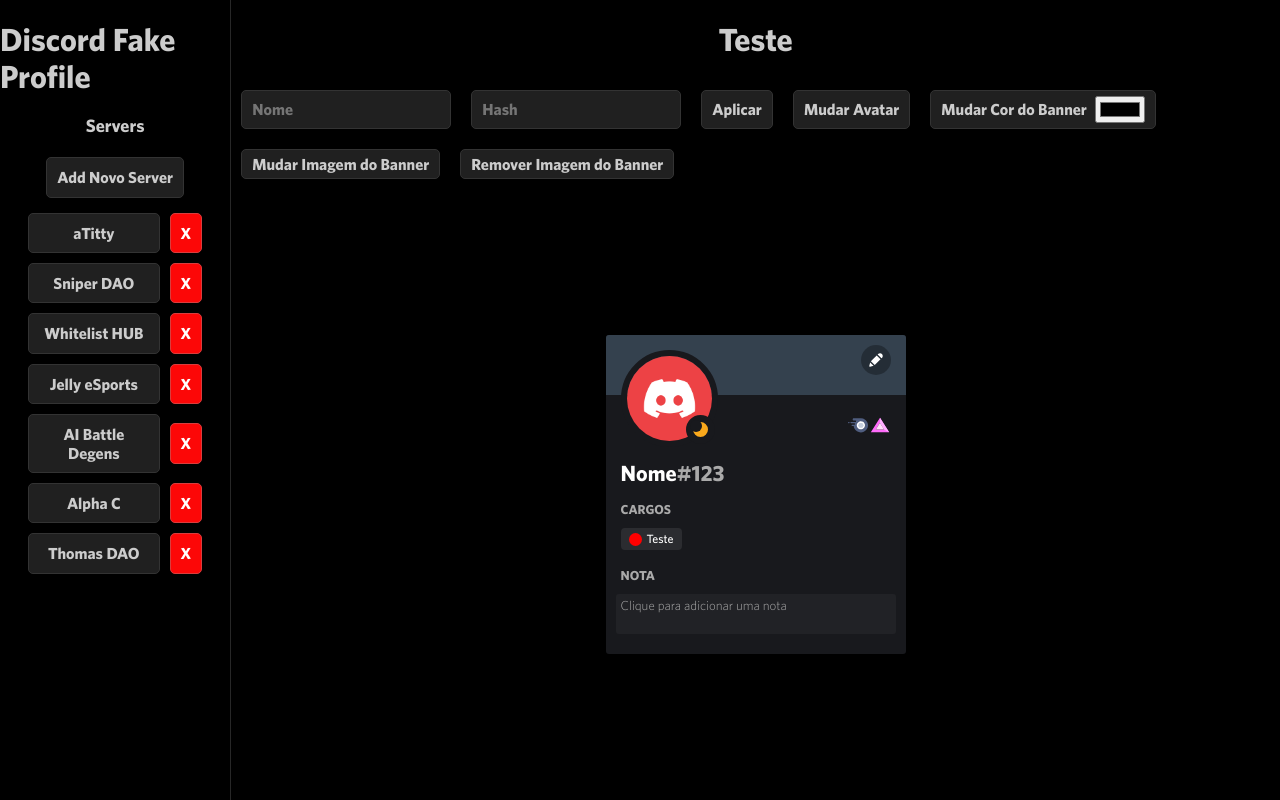
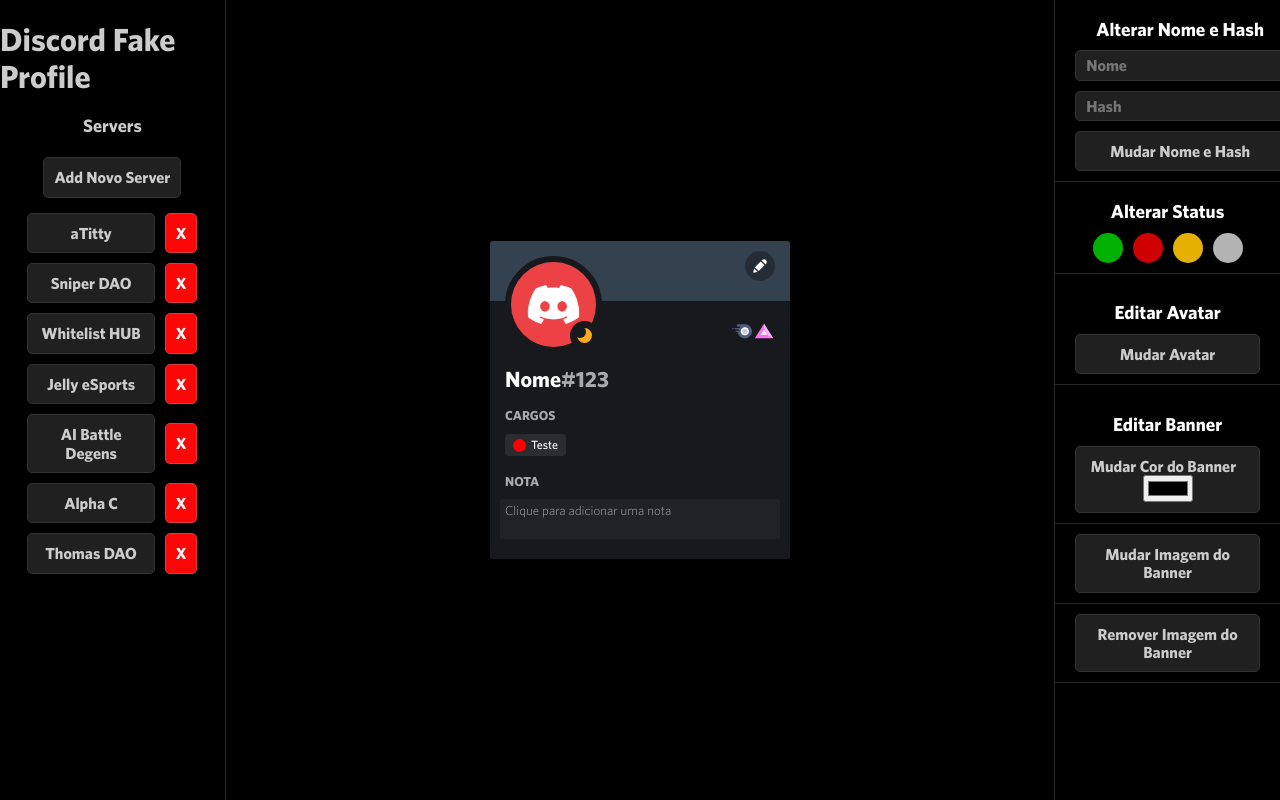
Before and after one commit to diiegao/discord-fake-profile, a plain HTML site: page index.html in a window 1280 px wide. Drawn offline with nearby package versions, Linux system fonts and the light colour scheme.

Commit message:
Add files via upload

```diff
--- a/assets/css/style.css
+++ b/assets/css/style.css
@@ -50,7 +50,7 @@
     display: flex;
     flex-direction: column;
     align-items: center;
-    flex-basis: 18%;
+    flex-basis: 19%;
     height: 100vh;
     border-right: #272727 solid 1px;
     /* flex-grow: 1; */
@@ -113,8 +113,9 @@
 main > #content {
     display: flex;
     flex-direction: column;
-    align-items: flex-start;
-    flex-basis: 82%;
+    justify-content: center;
+    align-items: center;
+    flex-basis: 70%;
     /* flex-grow: 9; */
 }
 
@@ -122,27 +123,6 @@
     color: #ccc;
     text-align: center;
     width: 100%;
-}
-
-#content > .discord-set-infos {
-    display: flex;
-    flex-direction: row;
-    justify-content: flex-start;
-    flex-wrap: wrap;
-    width: 100%;
-}
-
-.discord-set-infos > .text-input {
-    display: flex;
-    justify-content: center;
-    align-items: center;
-    padding: 5px 10px;
-    margin: 10px 10px;
-}
-
-.discord-set-infos > input[type="file"] {
-    display: none;
-    /* width: 130px; */
 }
 
 #content > .discord-profile {
@@ -476,3 +456,109 @@
 .button-confirm-add-role:focus {
     background-color: #1d9e32;
 }
+
+main > #set-user-profile {
+    display: flex;
+    flex-direction: column;
+    align-items: center;
+    flex-basis: 19%;
+    height: 100vh;
+    border-left: #272727 solid 1px;
+    /* flex-grow: 1; */
+    overflow: auto;
+}
+
+/* #set-user-profile > .text-input {
+    display: flex;
+    justify-content: center;
+    align-items: center;
+    padding: 5px 10px;
+    margin: 10px 10px;
+} */
+
+#set-user-profile > .set-user-name-hash {
+    display: flex;
+    justify-content: center;
+    flex-direction: column;
+    flex-wrap: wrap;
+    text-align: center;
+    width: 100%;
+    border-bottom: #272727 solid 1px;
+}
+
+h3 {
+    margin-bottom: 10px;
+}
+
+.set-user-name-hash > .text-input {
+    padding: 5px 10px;
+    margin: 0 20px 10px 20px;
+}
+
+.set-user-name-hash > #btn-name-hash {
+    padding: 10px 10px;
+}
+
+#set-user-profile > .set-user-avatar-banner {
+    display: flex;
+    justify-content: center;
+    flex-direction: column;
+    text-align: center;
+    width: 100%;
+    border-bottom: #272727 solid 1px;
+}
+
+.set-user-avatar-banner > input[type="file"] {
+    display: none;
+    /* width: 130px; */
+}
+
+.label-input {
+    padding: 10px 10px;
+    margin: 0 20px 10px 20px;
+}
+
+.separator {
+    width: 100%;
+    border-bottom: #272727 solid 1px;
+}
+
+#set-user-profile > .set-user-status {
+    display: flex;
+    justify-content: center;
+    flex-direction: column;
+    text-align: center;
+    width: 100%;
+    border-bottom: #272727 solid 1px;
+}
+
+.set-user-status > .status-row {
+    display: flex;
+    flex-direction: row;
+    justify-content: center;
+    width: 100%;
+}
+
+.status-row > .status-circle {
+    width: 30px;
+    height: 30px;
+    border-radius: 50%;
+    margin: 0 5px;
+    cursor: pointer;
+}
+
+.status-row > .status-online {
+    background-color: #01b101;
+}
+
+.status-row > .status-busy {
+    background-color: #ce0000;
+}
+
+.status-row > .status-away {
+    background-color: #e6b000;
+}
+
+.status-row > .status-invisible {
+    background-color: #b3b3b3;
+}
--- a/assets/js/script.js
+++ b/assets/js/script.js
@@ -387,8 +387,8 @@
         const testHash = localStorage.getItem('hashDisc') ? localStorage.getItem('hashDisc') : '123'
         divProfileName.innerHTML = `${testName}<span>#${testHash}</span>`
 
-        const nameDisc = document.querySelector('.discord-set-infos > #nome')
-        const hashDisc = document.querySelector('.discord-set-infos > #hashtag')
+        const nameDisc = document.querySelector('#set-user-profile > .set-user-name-hash > #nome')
+        const hashDisc = document.querySelector('#set-user-profile > .set-user-name-hash > #hashtag')
         const btnName = document.querySelector('#btn-name-hash')
         btnName.addEventListener("click", () => {
 
@@ -400,7 +400,7 @@
         })
 
         // Avatar
-        const avatarFile = document.querySelector('.discord-set-infos > #profile-avatar')
+        const avatarFile = document.querySelector('.set-user-avatar-banner > #profile-avatar')
         avatarFile.addEventListener('change', function () {
             const reader = new FileReader()
             reader.addEventListener("load", () => {
@@ -416,7 +416,7 @@
         }
 
         // Banner Image
-        const bannerFile = document.querySelector('.discord-set-infos > #profile-banner')
+        const bannerFile = document.querySelector('.set-user-avatar-banner > #profile-banner')
         bannerFile.addEventListener('change', function () {
             const reader = new FileReader()
             reader.addEventListener("load", () => {
@@ -426,6 +426,7 @@
             document.location.reload(true)
         })
 
+        // Render banner
         const divBanner = document.querySelector('.discord-profile > .profile-banner')
         const divProfAvatar = document.querySelector('.profile-banner > .profile-avatar')
         const discBanner = localStorage.getItem('profileBanner')
@@ -436,7 +437,7 @@
         }
 
         // Remove Banner Image
-        const bannerRemoveBtn = document.querySelector('.discord-set-infos > #remove-banner')
+        const bannerRemoveBtn = document.querySelector('.set-user-avatar-banner > #remove-banner')
         bannerRemoveBtn.addEventListener('click', function () {
             localStorage.removeItem('profileBanner')
             document.location.reload(true)
--- a/index.html
+++ b/index.html
@@ -18,8 +18,8 @@
             </div>
         </header>
         <section id="content">
-            <h1>Teste</h1>
-            <div class="discord-set-infos">
+            <!-- <h1>Teste</h1> -->
+            <!-- <div class="discord-set-infos">
                 <input type="text" id="nome" class="text-input button-color" placeholder="Nome">
                 <input type="text" id="hashtag" class="text-input button-color" placeholder="Hash">
                 <button id="btn-name-hash" class="text-input button-color">Aplicar</button>
@@ -29,7 +29,7 @@
                 <label for="profile-banner" class="text-input button-color">Mudar Imagem do Banner</label>
                 <input type="file" id="profile-banner">
                 <button id="remove-banner" class="text-input button-color">Remover Imagem do Banner</button>
-            </div>
+            </div> -->
             <div class="discord-profile">
                 <div class="profile-banner">
                     <!-- <img src="assets/img/avatar.png" alt="Avatar" class="profile-avatar"> -->
@@ -61,6 +61,39 @@
                 </div>
             </div>
         </section>
+        <aside id="set-user-profile">
+            <div class="set-user-name-hash">
+                <h3>Alterar Nome e Hash</h3>
+                <input type="text" id="nome" class="text-input button-color" placeholder="Nome">
+                <input type="text" id="hashtag" class="text-input button-color" placeholder="Hash">
+                <button id="btn-name-hash" class="text-input button-color">Mudar Nome e Hash</button>
+            </div>
+            <div class="set-user-status">
+                <h3>Alterar Status</h3>
+                <div class="status-row">
+                    <div class="status-circle status-online"></div>
+                    <div class="status-circle status-busy"></div>
+                    <div class="status-circle status-away"></div>
+                    <div class="status-circle status-invisible"></div>
+                </div>
+                <div class="separador" style="margin-bottom: 10px;"></div>
+            </div>
+            <div class="set-user-badges"></div>
+            <div class="separador" style="margin-bottom: 10px;"></div>
+            <div class="set-user-avatar-banner">
+                <h3>Editar Avatar</h3>
+                <label for="profile-avatar" class="label-input button-color">Mudar Avatar</label>
+                <input type="file" id="profile-avatar">
+                <div class="separator" style="margin-bottom: 10px;"></div>
+                <h3>Editar Banner</h3>
+                <div class="label-input button-color">Mudar Cor do Banner &nbsp;&nbsp;&nbsp;<input type="color" id="banner-color"></div>
+                <div class="separator" style="margin-bottom: 10px;"></div>
+                <label for="profile-banner" class="label-input button-color">Mudar Imagem do Banner</label>
+                <input type="file" id="profile-banner">
+                <div class="separator" style="margin-bottom: 10px;"></div>
+                <button id="remove-banner" class="label-input button-color">Remover Imagem do Banner</button>
+            </div>
+        </aside>
     </main>
     <section id="popup-add-server">
             <div class="add-server-box">
```
